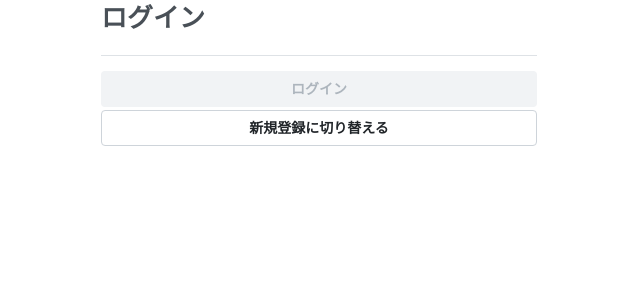
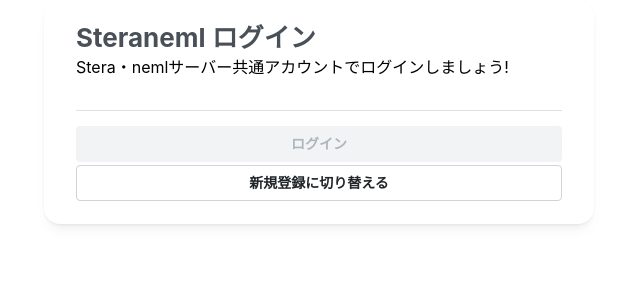
Before and after one commit to fossabot/stera-web, a Next.js app: page /auth in a window 1280 px wide. Shown: the top 300 px of the page, without its empty margins (321-961 px from the left). Built offline with nearby package versions, Linux system fonts and the light colour scheme; no server answers.

Commit message:
update signup

```diff
--- a/app/auth/SignupPassword.tsx
+++ b/app/auth/SignupPassword.tsx
@@ -11,6 +11,7 @@
 } from "@mantine/core";
 import Link from "next/link";
 import { useState } from "react";
+import styles from "./authForm.module.css";
 
 export function SignupPassword({
   title,
@@ -79,6 +80,7 @@
             placeholder={placeholder}
             value={value}
             onChange={(event) => setValue(event.currentTarget.value)}
+            classNames={{ input: styles.input }}
           />
         </div>
       </Popover.Target>
--- /dev/null
+++ b/app/auth/authForm.module.css
@@ -0,0 +1,3 @@
+.input {
+  font-size: 16px !important;
+}
--- a/app/auth/authForm.tsx
+++ b/app/auth/authForm.tsx
@@ -3,6 +3,7 @@
 import { Input } from "@mantine/core";
 import { SignupPassword } from "./SignupPassword";
 import { useEffect, useState } from "react";
+import styles from "./authForm.module.css";
 
 export function SignupForm({
   email,
@@ -25,7 +26,7 @@
   useEffect(() => {
     const IAV = isValidEmail(email) && isValidPassword;
     setIsAllValid(IAV);
-  }, [email, password]);
+  }, [email, password, isValidPassword, isValidPassword]);
   return (
     <div>
       <div>
@@ -42,6 +43,7 @@
             onChange={(e) => setEmail(e.target.value)}
             className={isValidEmail(email) ? undefined : "p-invalid"}
             placeholder="your@email.addr"
+            classNames={{ input: styles.input }}
           />
         </Input.Wrapper>
       </div>
@@ -49,7 +51,7 @@
         <Input.Wrapper
           withAsterisk
           label="パスワード"
-          description="パスワードの使いまわしは非推奨です"
+          description="パスワードの使いまわしはお勧めしません"
           error={isValidPassword ? "" : "安全ではないパスワードです"}
           inputWrapperOrder={["label", "input", "description", "error"]}
         >
--- /dev/null
+++ b/app/auth/confirm/route.ts
@@ -0,0 +1,32 @@
+import { createDBServerClient } from '@/libs/db/client'
+import { type EmailOtpType } from '@supabase/supabase-js'
+import { type NextRequest, NextResponse } from 'next/server'
+
+export async function GET(request: NextRequest) {
+  const { searchParams } = new URL(request.url)
+  const token_hash = searchParams.get('token_hash')
+  const type = searchParams.get('type') as EmailOtpType | null
+  const next = searchParams.get('next') ?? '/'
+
+  const redirectTo = request.nextUrl.clone()
+  redirectTo.pathname = next
+  redirectTo.searchParams.delete('token_hash')
+  redirectTo.searchParams.delete('type')
+
+  if (token_hash && type) {
+    const supabase = createDBServerClient()
+
+    const { error } = await supabase.auth.verifyOtp({
+      type,
+      token_hash,
+    })
+    if (!error) {
+      redirectTo.searchParams.delete('next')
+      return NextResponse.redirect(redirectTo)
+    }
+  }
+
+  // return the user to an error page with some instructions
+  redirectTo.pathname = '/error'
+  return NextResponse.redirect(redirectTo)
+}
--- a/app/auth/page.tsx
+++ b/app/auth/page.tsx
@@ -1,28 +1,26 @@
 "use client";
-import { deleteCookie, getCookie } from "cookies-next";
+
 import { useLayoutEffect, useState } from "react";
 import { login, signup } from "./actions";
-import { Box, Button, Center, Divider, Title } from "@mantine/core";
+import { Button, Center, Divider, Title, Text, Paper } from "@mantine/core";
 import { LoginForm, SignupForm } from "./authForm";
-import { useRouter } from "next/navigation";
 
 export default function AuthPage() {
-  const router = useRouter();
   const [authMode, setAuthMode] = useState("login");
   const [email, setEmail] = useState<string>("");
   const [password, setPassword] = useState<string>("");
   const [isAllValid, setIsAllValid] = useState<boolean>(false);
+
+  useLayoutEffect(() => {
+    if (location.pathname === "/signup") setAuthMode("signup");
+    else setAuthMode("login");
+  }, []);
 
   function toggle() {
     const newAuthMode = authMode === "login" ? "signup" : "login";
     setAuthMode(newAuthMode);
     window.history.replaceState(null, "", `/${newAuthMode}`);
   }
-
-  useLayoutEffect(() => {
-    if (location.pathname === "/signup") setAuthMode("signup");
-    else setAuthMode("login");
-  }, []);
 
   async function callLogin() {
     try {
@@ -50,11 +48,12 @@
   return (
     <>
       <Center>
-        <Box maw="500px" w="95%" px="2.5%">
-          <Title order={2} c="gray.7" pb={5}>
-            {authMode === "login" ? "ログイン" : "新規登録"}
+        <Paper maw="550px" w="95%" px="2.5%" shadow="sm" radius="lg" py="20px">
+          <Title order={2} c="gray.7">
+            Steraneml {authMode === "login" ? "ログイン" : "新規登録"}
           </Title>
-          {authMode === "login" ? (
+          <Text>Stera・nemlサーバー共通アカウント{authMode === "login" ? "でログイン" : "を新規登録"}しましょう!</Text>
+          <div style={{paddingTop: "15px"}}>{authMode === "login" ? (
             <LoginForm
               email={email}
               setEmail={(newState: string) => setEmail(newState)}
@@ -71,6 +70,7 @@
               setIsAllValid={(newState: boolean) => setIsAllValid(newState)}
             />
           )}
+          </div>
           <Divider my={15} />
           {authMode === "login" ? (
             <div>
@@ -111,7 +111,7 @@
               </Button>
             </div>
           )}
-        </Box>
+        </Paper>
       </Center>
     </>
   );
```
